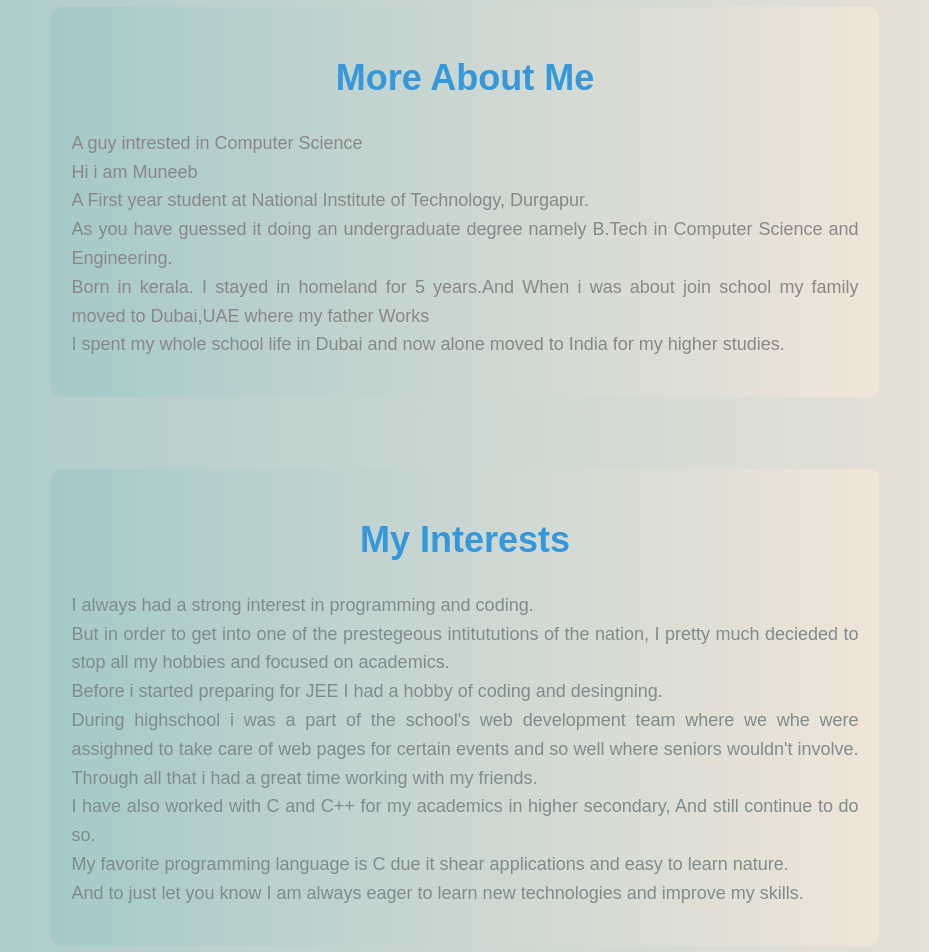
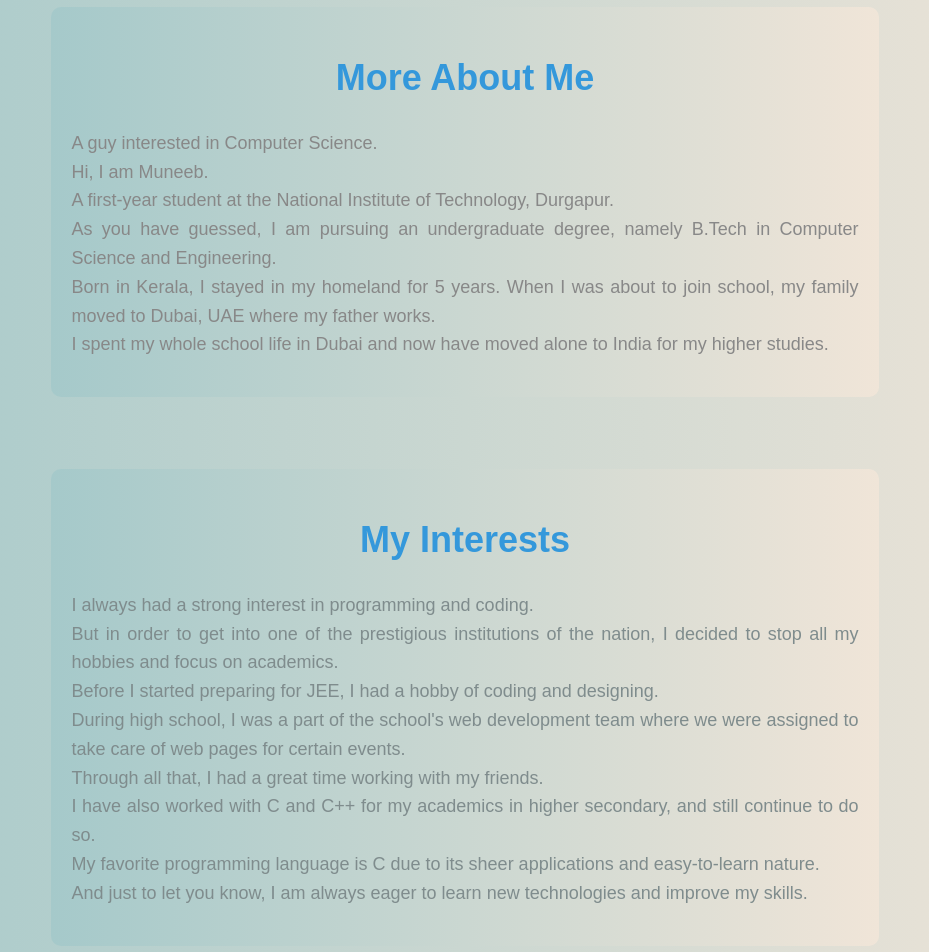
Before and after one commit to muneeb-ct/muneeb-ct.github.io, a plain HTML site: page index1.html in a window 1280 px wide. Shown: the part 860-1812 px from the top of the page, without its empty margins (175-1104 px from the left). Drawn offline with Linux system fonts and the light colour scheme.

Commit message:
Initial commit

```diff
--- a/index1.html
+++ b/index1.html
@@ -328,12 +328,12 @@
             <!-- About Me section -->
             <section id="about" class="about-me">
                 <h2>More About Me</h2> <!-- Heading for the about section -->
-                <p>A guy intrested in Computer Science<br>
-                    Hi i am Muneeb<br>
-                    A First year student at National Institute of Technology, Durgapur.<br>
-                    As you have guessed it doing an undergraduate degree namely B.Tech in Computer Science and Engineering.<br>
-                    Born in kerala. I stayed in homeland for 5 years.And When i was about join school my family moved to Dubai,UAE where my father Works<br>
-                    I spent my whole school life in Dubai and now alone moved to India for my higher studies.<br>
+                <p>A guy interested in Computer Science.<br>
+                    Hi, I am Muneeb.<br>
+                    A first-year student at the National Institute of Technology, Durgapur.<br>
+                    As you have guessed, I am pursuing an undergraduate degree, namely B.Tech in Computer Science and Engineering.<br>
+                    Born in Kerala, I stayed in my homeland for 5 years. When I was about to join school, my family moved to Dubai, UAE where my father works.<br>
+                    I spent my whole school life in Dubai and now have moved alone to India for my higher studies.<br>
                 </p> <!-- Paragraph with information about Muneeb -->
             </section>
             <br><br><br><br>
@@ -341,29 +341,29 @@
             <section id="interests" class="my-interests">
                 <h2>My Interests</h2> <!-- Heading for the interests section -->
                 <p>I always had a strong interest in programming and coding.<br>
-                    But in order to get into one of the prestegeous intitututions of the nation, I pretty much decieded to stop all my hobbies and focused on academics.<br>
-                    Before i started preparing for JEE I had a hobby of coding and desingning.<br>
-                    During highschool i was a part of the school's web development team where we whe were assighned to take care of web pages for certain events and so well where seniors wouldn't involve.
-                    Through all that i had a great time working with my friends.<br>
-                    I have also worked with C and C++ for my academics in higher secondary, And still continue to do so. <br>
-                    My favorite programming language is C due it shear applications and easy to learn nature. <br>
-                    And to just let you know I am always eager to learn new technologies and improve my skills.</p> <!-- Paragraph with information about Muneeb's interests -->
+                    But in order to get into one of the prestigious institutions of the nation, I decided to stop all my hobbies and focus on academics.<br>
+                    Before I started preparing for JEE, I had a hobby of coding and designing.<br>
+                    During high school, I was a part of the school's web development team where we were assigned to take care of web pages for certain events.<br>
+                    Through all that, I had a great time working with my friends.<br>
+                    I have also worked with C and C++ for my academics in higher secondary, and still continue to do so.<br>
+                    My favorite programming language is C due to its sheer applications and easy-to-learn nature.<br>
+                    And just to let you know, I am always eager to learn new technologies and improve my skills.</p> <!-- Paragraph with information about Muneeb's interests -->
             </section>
             <br><br><br><br>
             <!-- Projects section -->
             <section id="projects" class="projects">
-                <h2>If your searching for my projects</h2> <!-- Heading for the projects section -->
-                <p>I am sorry i don't have any projects documented with me right now<br>
-                I have only done web development in my school and doesn't have a lot much of experience as for industry standards<br>
-                But i am sure i would be glad to work on something if you could take the initiative to give me some projects</p> <!-- Paragraph with information about Muneeb's projects -->
+                <h2>If you're searching for my projects</h2> <!-- Heading for the projects section -->
+                <p>I am sorry, I don't have any projects documented with me right now.<br>
+                I have only done web development in my school and don't have much experience as per industry standards.<br>
+                But I would be glad to work on something if you could take the initiative to give me some projects.</p> <!-- Paragraph with information about Muneeb's projects -->
                 <ul>
                 </ul>
             </section>
             <br><br><br><br>
             <!-- Contact section -->
             <section id="contact">
-                <h2>As you have been this far <br> May be Contact me<br>
-                To KNoW HOw ReAllY GoOD i Am</h2> <!-- Heading for the contact section -->
+                <h2>As you have come this far, maybe contact me<br>
+                To know how really good I am</h2> <!-- Heading for the contact section -->
                 <form class="contact-form">
                     <input type="text" name="name" placeholder="Username" required> <!-- Input field for username -->
                     <input type="email" name="email" placeholder="E-mail" required> <!-- Input field for email -->
@@ -406,7 +406,6 @@
 
         // Hide overlay on click
         document.querySelector('.overlay').addEventListener('click', function() {
-            document.querySelector('.contact-form').classList.remove('show'); // Hides the contact form
             document.querySelector('.overlay').classList.remove('show'); // Hides the overlay
         });
 
```
